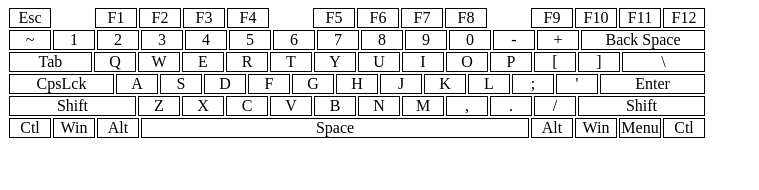
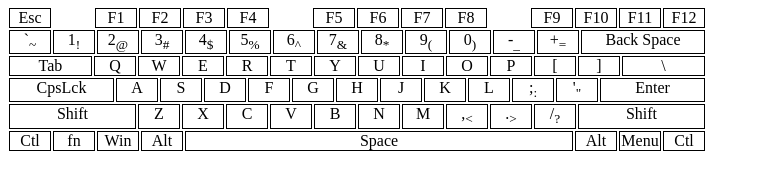
Before and after one commit to abyr/keyboard, a plain HTML site: page index.html in a window 1280 px wide. Shown: the whole page, without its empty margins (0-759 px from the left). Drawn offline with Linux system fonts and the light colour scheme.

Commit message:
html was changed

```diff
--- a/index.html
+++ b/index.html
@@ -27,19 +27,19 @@
                 <div class="button bf12">F12</div>
             </div>
             <div class="row">
-                <div class="button btilda">~</div>
-                <div class="button b1">1</div>
-                <div class="button b2">2</div>
-                <div class="button b3">3</div>
-                <div class="button b4">4</div>
-                <div class="button b5">5</div>
-                <div class="button b6">6</div>
-                <div class="button b7">7</div>
-                <div class="button b8">8</div>
-                <div class="button b9">9</div>
-                <div class="button b0">0</div>
-                <div class="button bminus">-</div>
-                <div class="button bplus">+</div>
+                <div class="button btilda">`<sub>~</sub></div>
+                <div class="button b1">1<sub>!</sub></div>
+                <div class="button b2">2<sub>@</sub></div>
+                <div class="button b3">3<sub>#</sub></div>
+                <div class="button b4">4<sub>$</sub></div>
+                <div class="button b5">5<sub>%</sub></div>
+                <div class="button b6">6<sub>^</sub></div>
+                <div class="button b7">7<sub>&</sub></div>
+                <div class="button b8">8<sub>*</sub></div>
+                <div class="button b9">9<sub>(</sub></div>
+                <div class="button b0">0<sub>)</sub></div>
+                <div class="button bminus">-<sub>_</sub></div>
+                <div class="button bplus">+<sub>=</sub></div>
                 <div class="button jumper">Back Space</div>
             </div>
             <div class="row">
@@ -63,18 +63,18 @@
                 <div class="button ba">A</div>
                 <div class="button bs">S</div>
                 <div class="button bd">D</div>
-                <div class="button bf">F</div>
+                <div class="button bf helper">F</div>
                 <div class="button bg">G</div>
                 <div class="button bh">H</div>
-                <div class="button bj">J</div>
+                <div class="button bj helper">J</div>
                 <div class="button bk">K</div>
                 <div class="button bl">L</div>
-                <div class="button bsemicolon">;</div>
-                <div class="button bapostrophe">'</div>
+                <div class="button bsemicolon">;<sub>:</sub></div>
+                <div class="button bapostrophe">'<sub>"</sub></div>
                 <div class="button benter jumper">Enter</div>
             </div>
             <div class="row">
-                <div class="button jumper">Shift</div>
+                <div class="button bshift jumper">Shift</div>
                 <div class="button bz">Z</div>
                 <div class="button bx">X</div>
                 <div class="button bc">C</div>
@@ -82,18 +82,18 @@
                 <div class="button bb">B</div>
                 <div class="button bn">N</div>
                 <div class="button bm">M</div>
-                <div class="button bcomma">,</div>
-                <div class="button bpoint">.</div>
-                <div class="button bslash">/</div>
-                <div class="button jumper">Shift</div>
+                <div class="button bcomma">,<sub><</sub></div>
+                <div class="button bpoint">.<sub>></sub></div>
+                <div class="button bslash">/<sub>?</sub></div>
+                <div class="button bshiftr jumper">Shift</div>
             </div>
             <div class="row">
                 <div class="button bctrl">Ctl</div>
+                <div class="button bfn">fn</div>
                 <div class="button bwin">Win</div>
                 <div class="button balt">Alt</div>
                 <div class="button bspace jumper">Space</div>
                 <div class="button baltr">Alt</div>
-                <div class="button bwinr">Win</div>
                 <div class="button bmenu">Menu</div>
                 <div class="button bctrlr">Ctl</div>
             </div>
@@ -101,5 +101,10 @@
     </div>
 
     <script src="keyboard.js"></script>
+
+    <script>
+        var k = new Keyboard();
+        k.pressButton("ctrl").pressButton("a", true);
+    </script>
 </body>
 </html>
```
